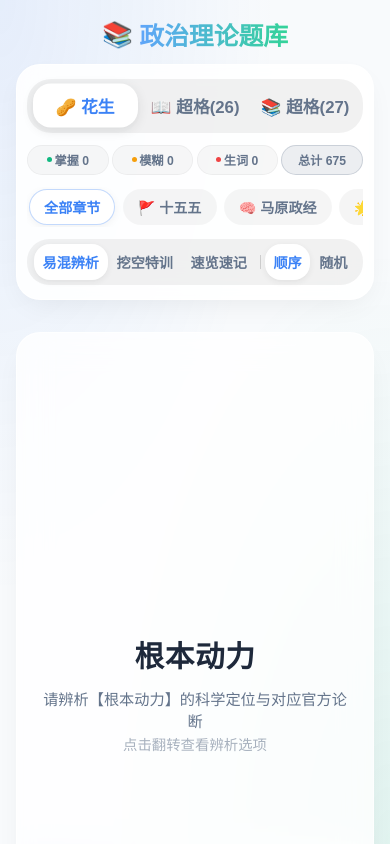
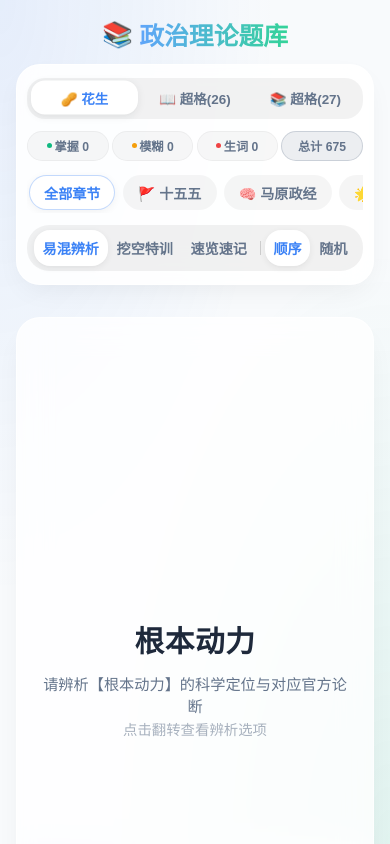
Before and after one commit to troses3/zhengzhi-fuxi, a React (Vite) app: page / in a window 390 px wide. Shown: the top 844 px of the page. Built offline with nearby package versions, Linux system fonts and the light colour scheme.

Commit message:
style(mobile): finely tune database switcher to a golden-ratio proportion (0.84rem) inside media query

```diff
--- a/src/App.css
+++ b/src/App.css
@@ -84,37 +84,37 @@ body {
   display: flex;
   align-items: center;
   justify-content: space-between;
-  background: rgba(0, 0, 0, 0.055);
-  padding: 0.35rem;
-  border-radius: 24px;
+  background: rgba(0, 0, 0, 0.05);
+  padding: 0.25rem;
+  border-radius: 20px;
   width: 100%;
-  gap: 0.3rem;
+  gap: 0.25rem;
 }
 
 .db-btn {
   flex: 1;
-  padding: 0.62rem 0.5rem;
+  padding: 0.48rem 0.45rem;
   border: none;
   background: none;
-  border-radius: 18px;
-  font-size: 1.02rem;
-  font-weight: 700;
+  border-radius: 15px;
+  font-size: 0.88rem;
+  font-weight: 650;
   color: var(--text-secondary);
   cursor: pointer;
-  transition: all 0.22s cubic-bezier(0.4, 0, 0.2, 1);
+  transition: all 0.2s cubic-bezier(0.4, 0, 0.2, 1);
   white-space: nowrap;
   text-align: center;
   display: flex;
   align-items: center;
   justify-content: center;
-  gap: 0.35rem;
+  gap: 0.3rem;
 }
 
 .db-btn.active {
   background: #ffffff;
   color: var(--accent-color);
-  box-shadow: 0 3px 12px rgba(0, 0, 0, 0.1);
-  font-weight: 800;
+  box-shadow: 0 2px 8px rgba(0, 0, 0, 0.08);
+  font-weight: 750;
   transform: translateY(-0.5px);
 }
 
@@ -593,7 +593,7 @@ body {
   }
 
   .progress-container {
-    padding: 0.85rem 0.65rem;
+    padding: 0.8rem 0.65rem;
   }
 
   .stats-row {
@@ -601,13 +601,16 @@ body {
   }
 
   .db-toggle {
-    padding: 0.32rem;
+    padding: 0.22rem;
+    border-radius: 18px;
+    gap: 0.2rem;
   }
 
   .db-btn {
-    padding: 0.62rem 0.45rem;
-    font-size: 1.05rem;
-    font-weight: 700;
+    padding: 0.42rem 0.3rem;
+    font-size: 0.84rem;
+    font-weight: 650;
+    border-radius: 14px;
   }
 
   .stats {
```
Also changed, not shown: 4 other files (tests, documents, lock files or other folders).
